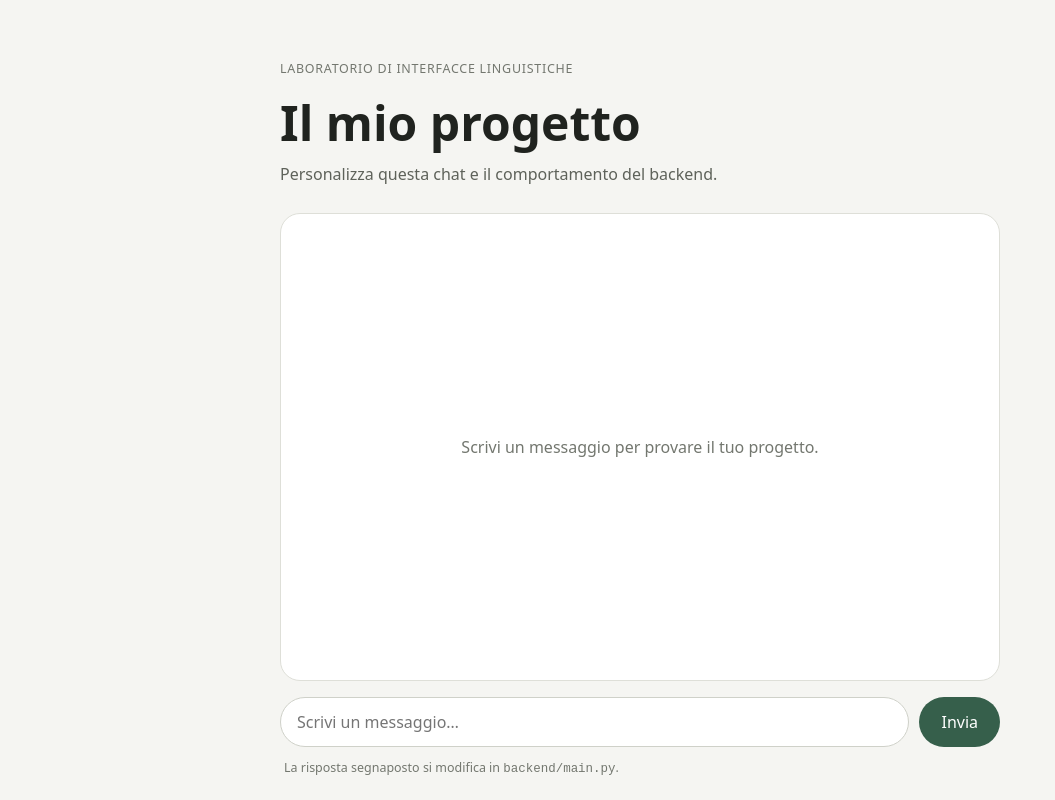
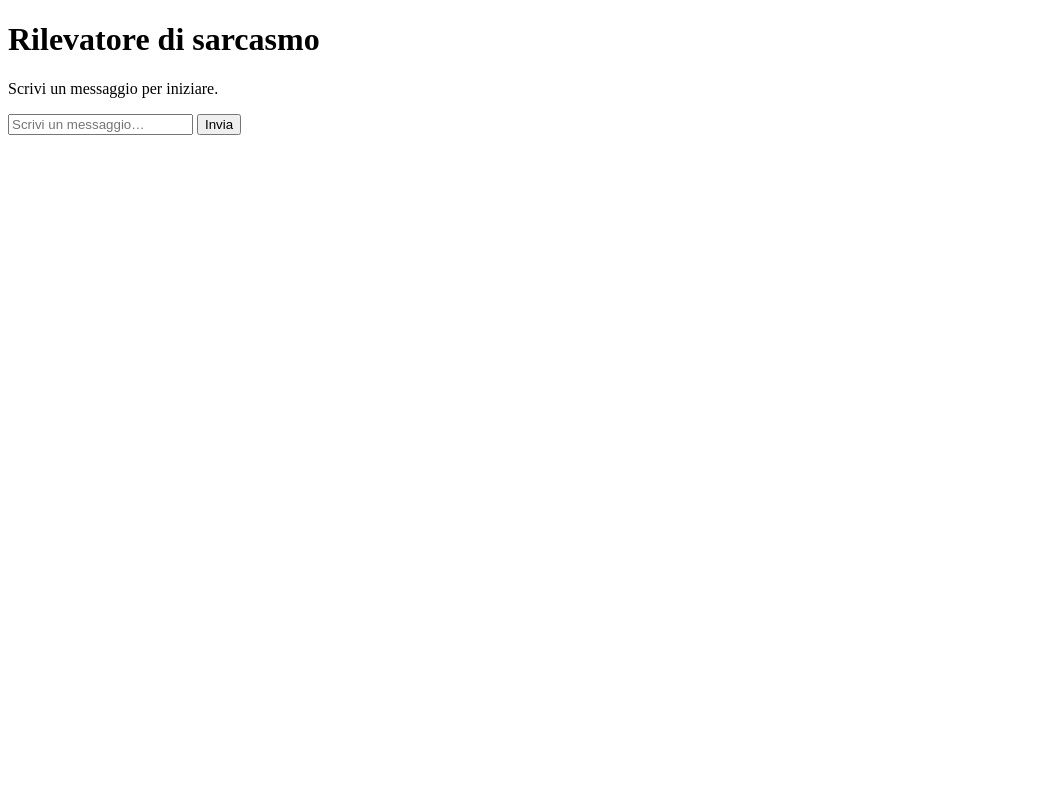
Before and after one commit to JustMei03/ProgettoLab, a plain HTML site: page frontend/index.html in a window 1280 px wide. Shown: the whole page, without its empty margins (0-1055 px from the left). Drawn offline with Linux system fonts and the light colour scheme.

Commit message:
Frontend in HTML base senza CSS
index.html ridotto a titolo, chat e form; app.js mette Tu/Bot davanti ai messaggi.

```diff
--- a/frontend/app.js
+++ b/frontend/app.js
@@ -5,11 +5,13 @@ const form = document.querySelector("#composer");
 const input = document.querySelector("#message");
 const sendButton = document.querySelector("#send");
 
+const PREFISSI = { user: "Tu", assistant: "Bot", error: "Errore" };
+
 function addMessage(role, text) {
   document.querySelector("#empty-state")?.remove();
-  const message = document.createElement("div");
+  const message = document.createElement("p");
   message.className = `message ${role}`;
-  message.textContent = text;
+  message.textContent = `${PREFISSI[role]}: ${text}`;
   chat.append(message);
   message.scrollIntoView({ block: "nearest" });
 }
--- a/frontend/index.html
+++ b/frontend/index.html
@@ -3,110 +3,19 @@
   <head>
     <meta charset="UTF-8" />
     <meta name="viewport" content="width=device-width, initial-scale=1.0" />
-    <meta name="theme-color" content="#f5f5f2" />
-    <title>Il mio progetto linguistico</title>
-    <style>
-      :root {
-        font-family: system-ui, -apple-system, BlinkMacSystemFont, "Segoe UI", sans-serif;
-        color: #20231f;
-        background: #f5f5f2;
-      }
-
-      * { box-sizing: border-box; }
-      body { min-width: 320px; min-height: 100vh; margin: 0; }
-      button, input { font: inherit; }
-      .page {
-        width: min(100% - 32px, 720px);
-        min-height: 100vh;
-        margin: 0 auto;
-        padding: 48px 0 24px;
-        display: flex;
-        flex-direction: column;
-      }
-      .header { margin-bottom: 28px; }
-      .eyebrow, .hint { color: #73776f; font-size: 0.78rem; }
-      .eyebrow { letter-spacing: 0.06em; }
-      h1 { margin: 8px 0; font-size: clamp(2rem, 7vw, 3rem); }
-      .subtitle { margin: 0; color: #5e625a; }
-      .chat {
-        flex: 1;
-        min-height: 280px;
-        padding: 20px;
-        display: flex;
-        flex-direction: column;
-        gap: 12px;
-        border: 1px solid #dedfd8;
-        border-radius: 20px;
-        background: #fff;
-      }
-      .empty-state { margin: auto; color: #73776f; text-align: center; }
-      .message {
-        max-width: 85%;
-        padding: 12px 16px;
-        border-radius: 16px;
-        line-height: 1.5;
-        white-space: pre-wrap;
-      }
-      .user {
-        align-self: flex-end;
-        color: #fff;
-        background: #365f4b;
-        border-bottom-right-radius: 4px;
-      }
-      .assistant {
-        align-self: flex-start;
-        background: #f0f1ec;
-        border-bottom-left-radius: 4px;
-      }
-      .error {
-        align-self: center;
-        color: #9c2f2f;
-        background: #fff0ef;
-      }
-      .composer { display: flex; gap: 10px; margin-top: 16px; }
-      .composer input {
-        min-width: 0;
-        flex: 1;
-        padding: 13px 16px;
-        border: 1px solid #cfd1c9;
-        border-radius: 999px;
-        background: #fff;
-      }
-      .composer button {
-        padding: 0 22px;
-        border: 0;
-        border-radius: 999px;
-        color: #fff;
-        background: #365f4b;
-        cursor: pointer;
-      }
-      .composer button:disabled { opacity: 0.5; cursor: not-allowed; }
-      .composer input:focus-visible, .composer button:focus-visible {
-        outline: 3px solid #9ab8a6;
-        outline-offset: 2px;
-      }
-      .hint { margin: 12px 4px 0; letter-spacing: normal; }
-    </style>
+    <title>Rilevatore di sarcasmo</title>
   </head>
   <body>
-    <main class="page">
-      <header class="header">
-        <p class="eyebrow">LABORATORIO DI INTERFACCE LINGUISTICHE</p>
-        <h1>Il mio progetto</h1>
-        <p class="subtitle">Personalizza questa chat e il comportamento del backend.</p>
-      </header>
+    <h1>Rilevatore di sarcasmo</h1>
 
-      <section id="chat" class="chat" aria-label="Conversazione" aria-live="polite">
-        <p id="empty-state" class="empty-state">Scrivi un messaggio per provare il tuo progetto.</p>
-      </section>
+    <div id="chat">
+      <p id="empty-state">Scrivi un messaggio per iniziare.</p>
+    </div>
 
-      <form id="composer" class="composer">
-        <label for="message" hidden>Il tuo messaggio</label>
-        <input id="message" autocomplete="off" placeholder="Scrivi un messaggio…" />
-        <button id="send" type="submit">Invia</button>
-      </form>
-      <p class="hint">La risposta segnaposto si modifica in <code>backend/main.py</code>.</p>
-    </main>
+    <form id="composer">
+      <input id="message" placeholder="Scrivi un messaggio…" autocomplete="off" />
+      <button id="send" type="submit">Invia</button>
+    </form>
 
     <script type="module" src="app.js"></script>
   </body>
```
